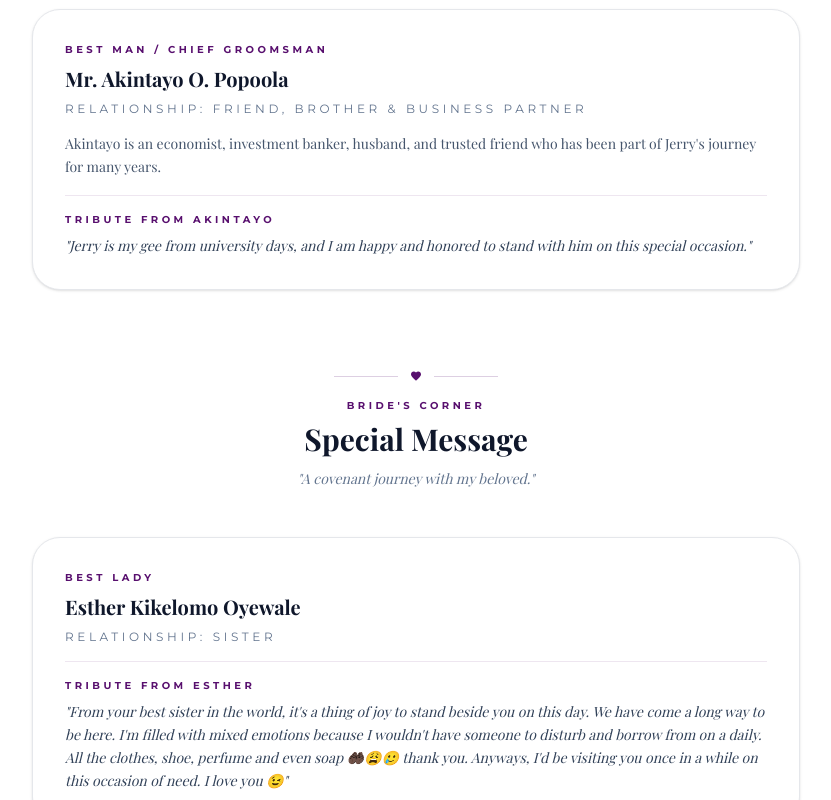
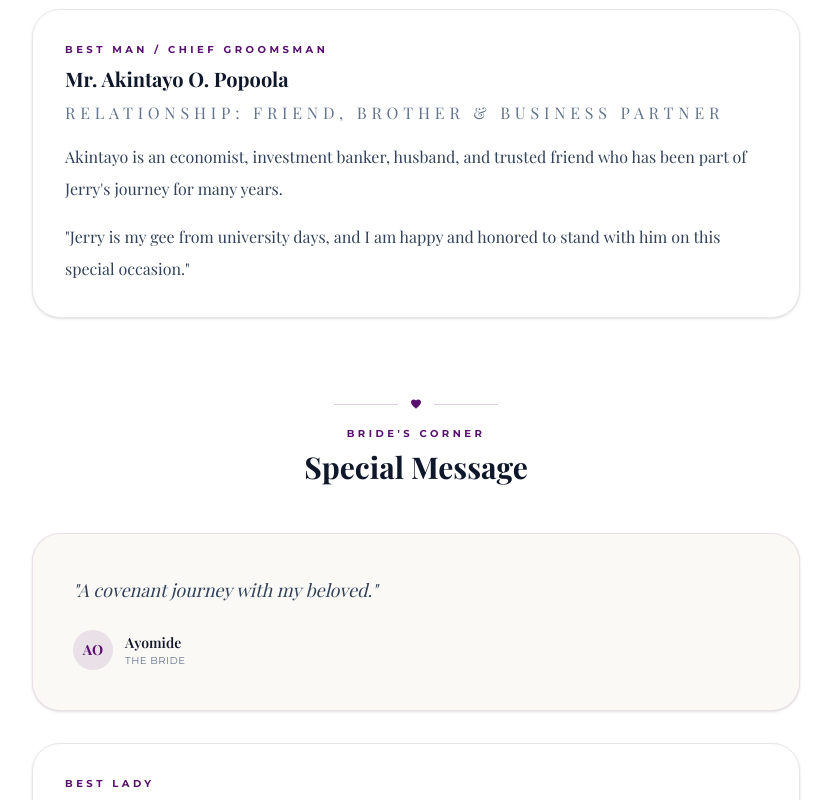
Before and after one commit to CYCLIC05/WEDDING-DIGITAL-INVITE, a React (Vite) app: page / in a window 1280 px wide. Shown: the part 3180-3980 px from the top of the page, without its empty margins (224-1055 px from the left). Built offline with nearby package versions, Linux system fonts and the light colour scheme; a web font is replaced by a local one.

Commit message:
feat: add GroomsCorner component with groom, bride, and wedding party details

```diff
--- a/src/components/GroomsCorner.tsx
+++ b/src/components/GroomsCorner.tsx
@@ -44,16 +44,13 @@ export function GroomsCorner() {
         <div className="rounded-[1.75rem] border border-[#E5E7EB] bg-white p-6 md:p-8 shadow-sm text-left">
           <p className="text-[10px] uppercase tracking-[0.35em] text-[#580F6E] font-bold mb-2">Best Man / Chief Groomsman</p>
           <h3 className="font-serif text-xl text-slate-900 font-bold">Mr. Akintayo O. Popoola</h3>
-          <p className="text-xs text-slate-500 uppercase tracking-[0.3em] mt-2 mb-4">Relationship: Friend, Brother &amp; Business Partner</p>
-          <p className="font-serif text-sm text-slate-600 leading-relaxed mb-4">
+          <p className="font-serif text-base text-slate-500 uppercase tracking-[0.3em] mt-2 mb-4">Relationship: Friend, Brother &amp; Business Partner</p>
+          <p className="font-serif text-base text-slate-700 leading-8">
             Akintayo is an economist, investment banker, husband, and trusted friend who has been part of Jerry's journey for many years.
           </p>
-          <div className="border-t border-[#580F6E]/10 pt-4 mt-4">
-            <p className="text-[10px] uppercase tracking-[0.35em] text-[#580F6E] font-bold mb-2">Tribute from Akintayo</p>
-            <p className="font-serif text-sm italic text-slate-700 leading-relaxed">
-              "Jerry is my gee from university days, and I am happy and honored to stand with him on this special occasion."
-            </p>
-          </div>
+          <p className="font-serif text-base text-slate-700 leading-8 mt-4">
+            "Jerry is my gee from university days, and I am happy and honored to stand with him on this special occasion."
+          </p>
         </div>
 
         {/* ── BRIDE'S CORNER ── */}
@@ -67,20 +64,32 @@ export function GroomsCorner() {
           </div>
           <p className="text-[10px] text-[#580F6E] uppercase tracking-[0.35em] font-bold mb-2">Bride's Corner</p>
           <h2 className="font-serif text-3xl text-slate-900 font-bold">Special Message</h2>
-          <p className="font-serif text-sm text-slate-500 mt-3 italic">"A covenant journey with my beloved."</p>
+        </div>
+
+        {/* Bride's message */}
+        <div className="rounded-[1.75rem] border border-[#580F6E]/10 bg-[#FAF9F6] p-8 md:p-10 shadow-sm mb-8 text-left">
+          <p className="font-serif text-base md:text-lg leading-8 text-slate-700 italic">
+            "A covenant journey with my beloved."
+          </p>
+          <div className="mt-6 flex items-center gap-3">
+            <div className="w-10 h-10 rounded-full bg-[#580F6E]/10 flex items-center justify-center">
+              <span className="font-serif text-sm font-bold text-[#580F6E]">AO</span>
+            </div>
+            <div>
+              <p className="font-serif text-sm font-semibold text-slate-900">Ayomide</p>
+              <p className="text-[10px] text-slate-500 uppercase tracking-wider">The Bride</p>
+            </div>
+          </div>
         </div>
 
         {/* Best Lady card */}
         <div className="rounded-[1.75rem] border border-[#E5E7EB] bg-white p-6 md:p-8 shadow-sm text-left">
           <p className="text-[10px] uppercase tracking-[0.35em] text-[#580F6E] font-bold mb-2">Best Lady</p>
           <h3 className="font-serif text-xl text-slate-900 font-bold">Esther Kikelomo Oyewale</h3>
-          <p className="text-xs text-slate-500 uppercase tracking-[0.3em] mt-2 mb-4">Relationship: Sister</p>
-          <div className="border-t border-[#580F6E]/10 pt-4 mt-4">
-            <p className="text-[10px] uppercase tracking-[0.35em] text-[#580F6E] font-bold mb-2">Tribute from Esther</p>
-            <p className="font-serif text-sm italic text-slate-700 leading-relaxed">
-              "From your best sister in the world, it's a thing of joy to stand beside you on this day. We have come a long way to be here. I'm filled with mixed emotions because I wouldn't have someone to disturb and borrow from on a daily. All the clothes, shoe, perfume and even soap 🤲🏿😩🥲 thank you. Anyways, I'd be visiting you once in a while on this occasion of need. I love you 😉"
-            </p>
-          </div>
+          <p className="font-serif text-base text-slate-500 uppercase tracking-[0.3em] mt-2 mb-4">Relationship: Sister</p>
+          <p className="font-serif text-base text-slate-700 leading-8">
+            "From your best sister in the world, it's a thing of joy to stand beside you on this day. We have come a long way to be here. I'm filled with mixed emotions because I wouldn't have someone to disturb and borrow from on a daily. All the clothes, shoe, perfume and even soap 🤲🏿😩🥲 thank you. Anyways, I'd be visiting you once in a while on this occasion of need. I love you 😉"
+          </p>
         </div>
 
         {/* ── SPECIAL NOTE ── */}
```
